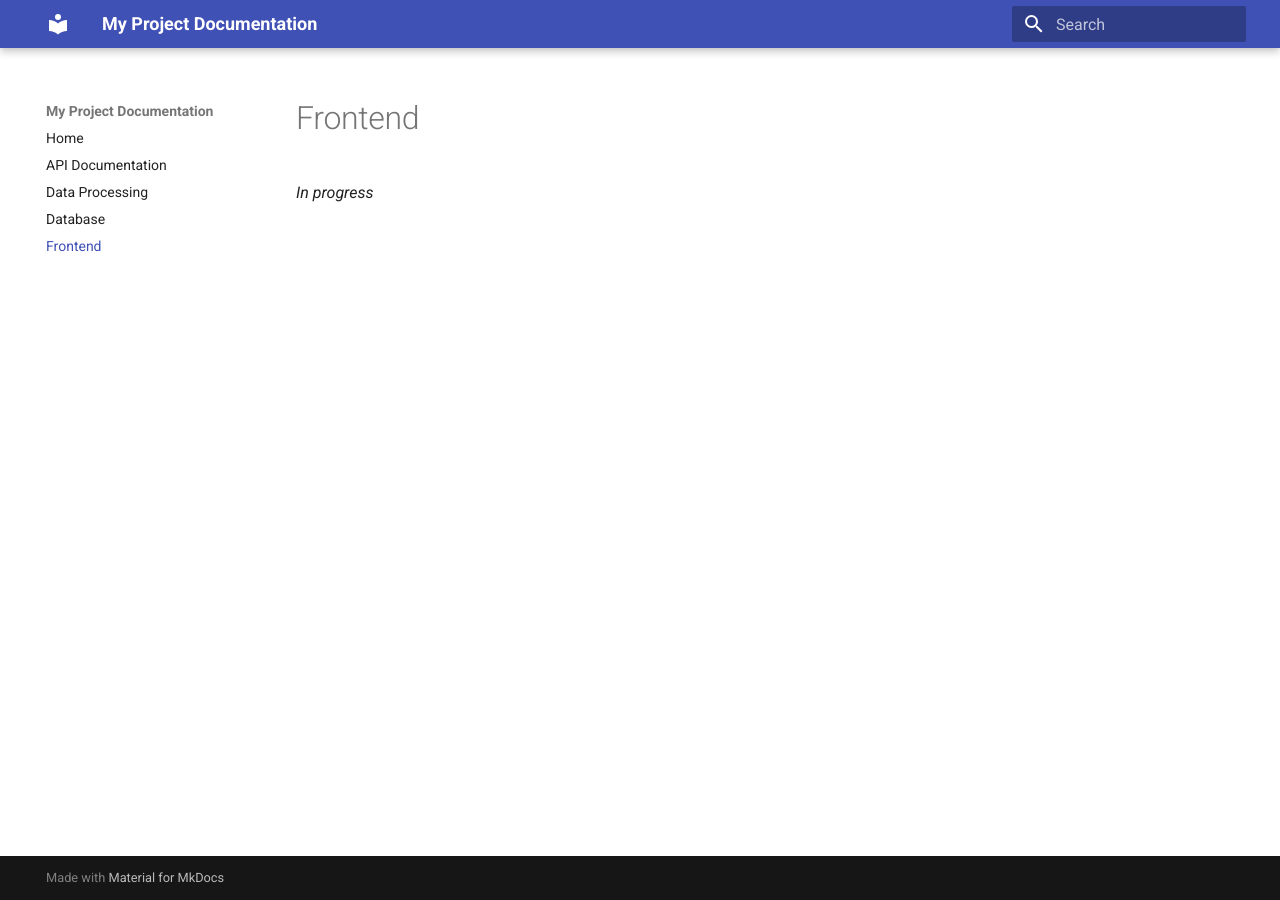
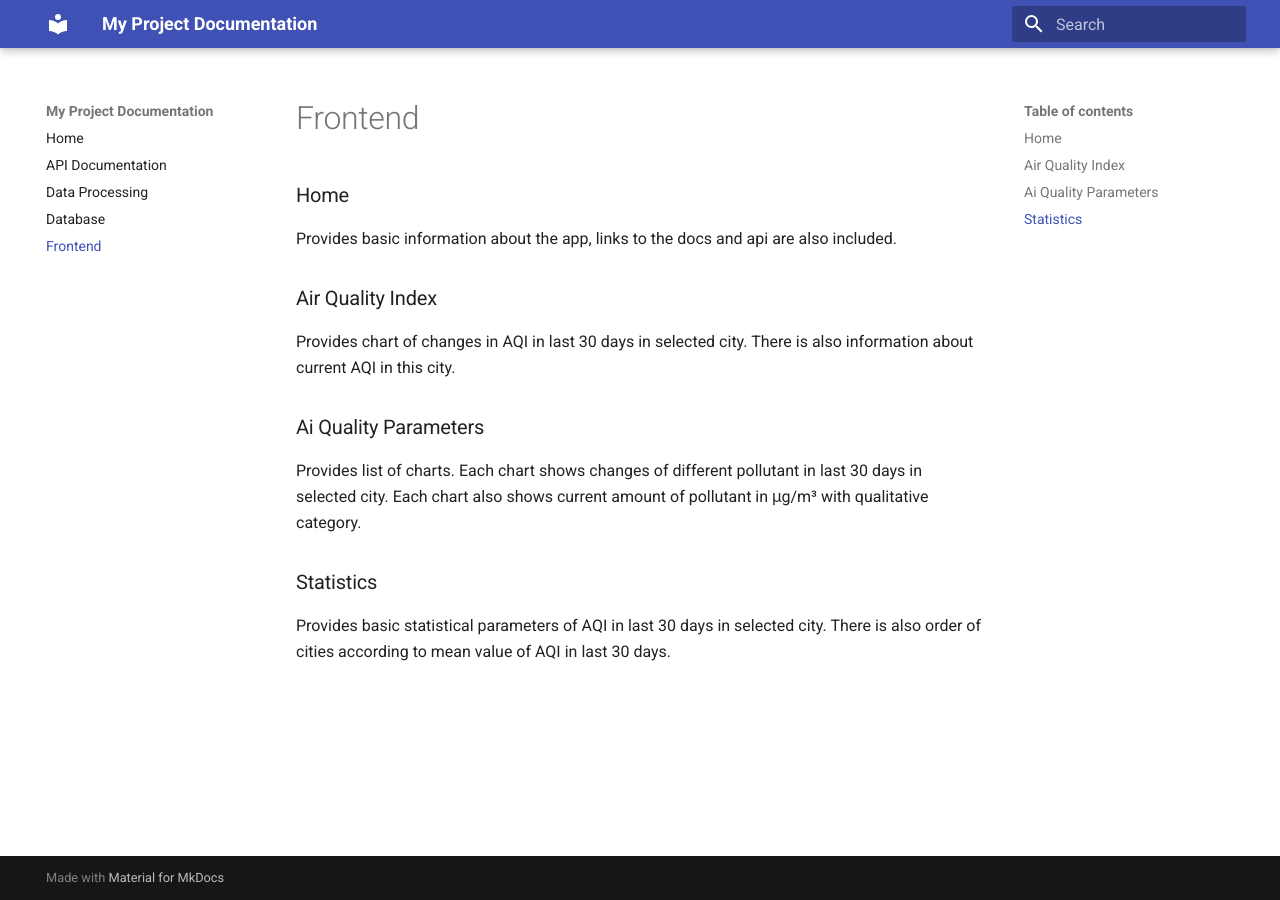
Before and after one commit to pulcovamon/air_pollution_app, an MkDocs documentation site: the page built from docs/docs/frontend.md, in a window 1280 px wide. Built offline with MkDocs 1.6.1 and Material for MkDocs 9.7.7, drawn with Linux system fonts in a browser that asks for light colours.

Commit message:
complete mkdocs

```diff
--- a/docs/docs/frontend.md
+++ b/docs/docs/frontend.md
@@ -1,3 +1,21 @@
 # Frontend
 
-*In progress*
+### Home
+
+Provides basic information about the app,
+links to the docs and api are also included.
+
+### Air Quality Index
+
+Provides chart of changes in AQI in last 30 days in selected city.
+There is also information about current AQI in this city.
+
+### Ai Quality Parameters
+
+Provides list of charts. Each chart shows changes of different pollutant in last 30 days in selected city.
+Each chart also shows current amount of pollutant in μg/m³ with qualitative category.
+
+### Statistics
+
+Provides basic statistical parameters of AQI in last 30 days in selected city.
+There is also order of cities according to mean value of AQI in last 30 days.
```
Also changed, not shown: docs/docs/api.md (+3 -2 lines), docs/docs/index.md (+5 -1 lines).
